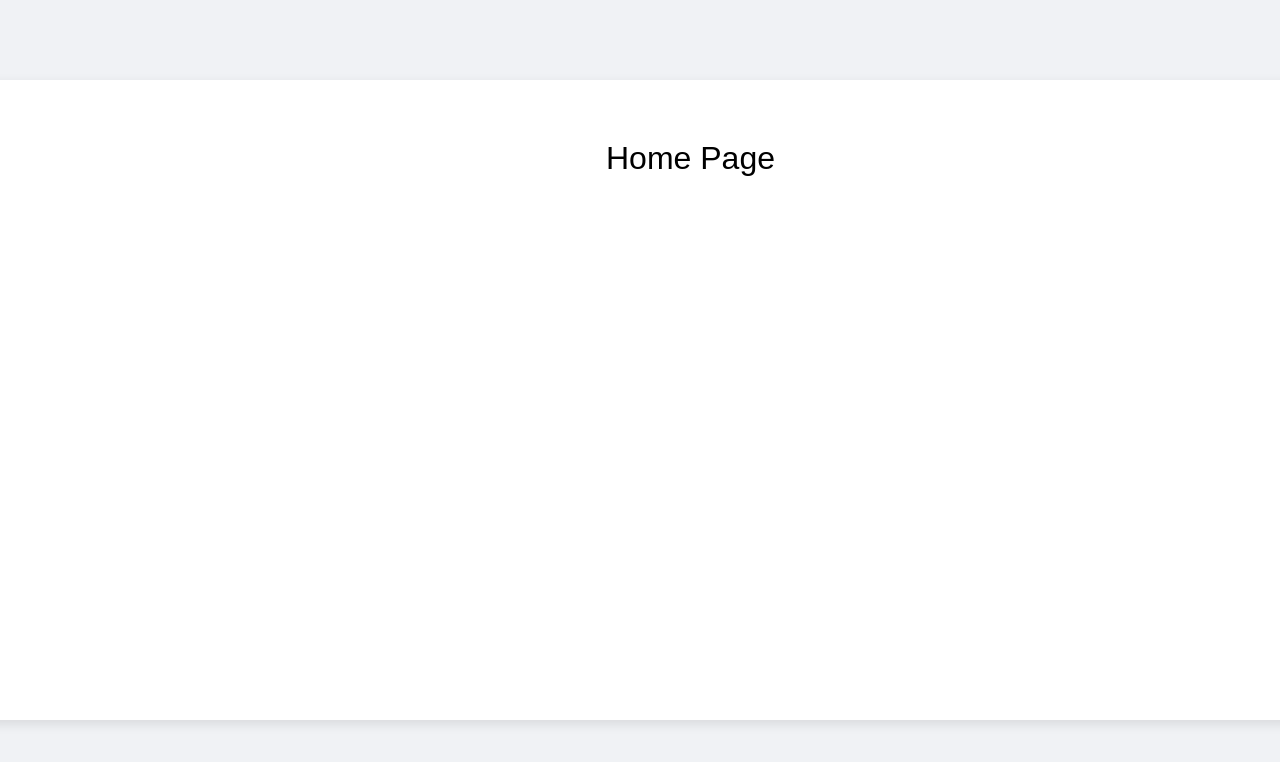
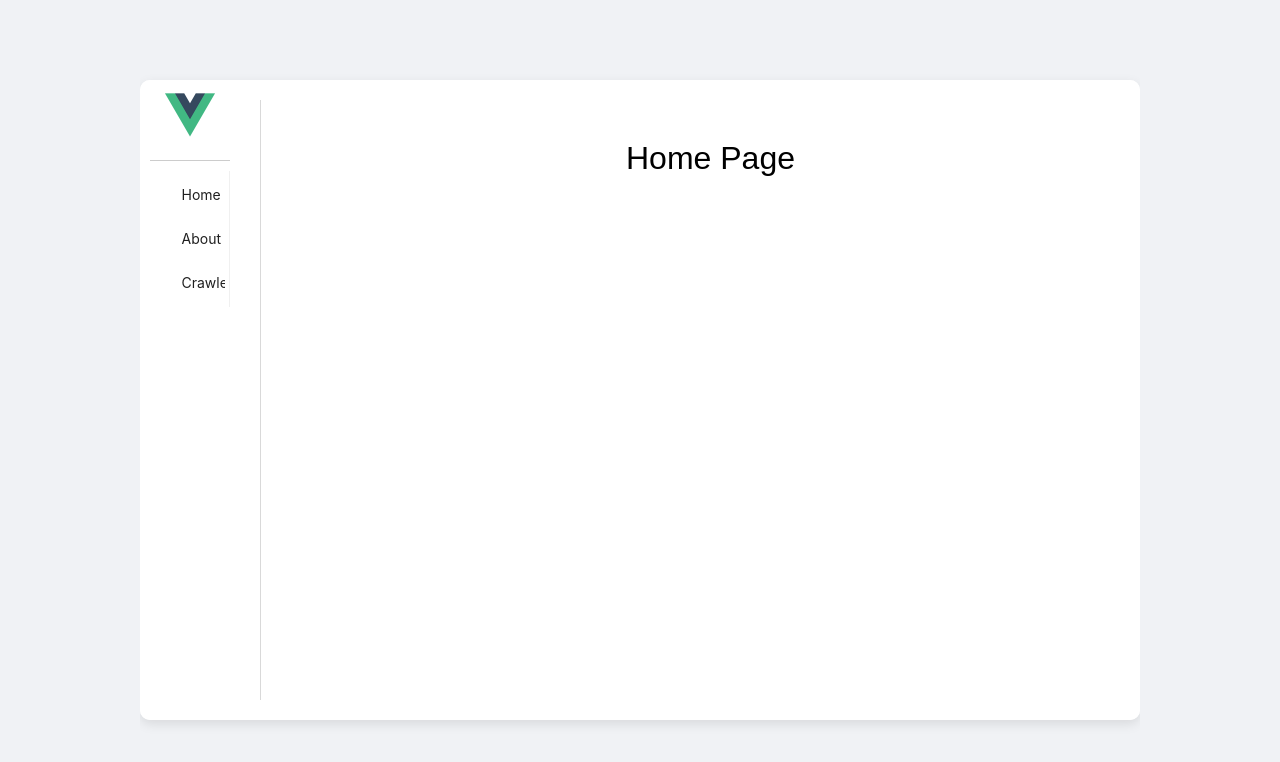
Before and after one commit to Weiliyoung/uninews_admin_web, a Vue app: page / in a window 1280 px wide. Shown: the top 762 px of the page. Built offline with nearby package versions, Linux system fonts and the light colour scheme.

Commit message:
添加了logo，修改样式

```diff
--- a/src/App.vue
+++ b/src/App.vue
@@ -37,7 +37,7 @@ export default {
   display: flex;
   width: 90%; /* 使用百分比来设置宽度 */
   max-width: 1800px; /* 设置最大宽度 */
-  min-width: 1500px; /* 设置最小宽度 */
+  min-width: 1000px; /* 设置最小宽度 */
   height: 80%; /* 使用百分比来设置高度 */
   max-height: 1000px; /* 设置最大高度 */
   border-radius: 10px; /* 增加圆角效果 */
@@ -50,7 +50,7 @@ export default {
 .divider {
   width: 1px;
   background-color: #d9d9d9;
-  margin: 0 0px;
+  margin: 20px 20px;
 }
 
 .content {
--- a/src/components/SideBarMenu.vue
+++ b/src/components/SideBarMenu.vue
@@ -5,6 +5,12 @@
       @mouseenter="isExpanded = true"
       @mouseleave="isExpanded = false"
   >
+    <router-link to="/">
+      <img src="@/assets/logo.png" alt="Home" class="logo-image"/>
+    </router-link>
+
+    <hr class="divider"/>
+
     <a-menu
         mode="vertical"
         :theme="'light'"
@@ -35,15 +41,60 @@ export default {
 </script>
 
 <style scoped>
+/* 覆盖 Ant Design Vue 的样式 */
+:where(.css-dev-only-do-not-override-19iuou).ant-menu-light.ant-menu-root.ant-menu-inline,
+:where(.css-dev-only-do-not-override-19iuou).ant-menu-light.ant-menu-root.ant-menu-vertical {
+  border-inline-end: 30px solid rgba(5, 5, 5, 0) !important; /* 覆盖样式 */
+}
+
+:where(.css-dev-only-do-not-override-19iuou).ant-menu-inline-collapsed {
+  width: 200px;
+}
+
+:where(.css-dev-only-do-not-override-19iuou).ant-menu-inline-collapsed >.ant-menu-item,
+:where(.css-dev-only-do-not-override-19iuou).ant-menu-inline-collapsed >.ant-menu-item-group>.ant-menu-item-group-list>.ant-menu-item,
+:where(.css-dev-only-do-not-override-19iuou).ant-menu-inline-collapsed >.ant-menu-item-group>.ant-menu-item-group-list>.ant-menu-submenu>.ant-menu-submenu-title,
+:where(.css-dev-only-do-not-override-19iuou).ant-menu-inline-collapsed >.ant-menu-submenu>.ant-menu-submenu-title {
+  inset-inline-start: 10px;
+  padding-inline: calc(50% - 200px);
+  text-overflow: clip;
+}
+:where(.css-dev-only-do-not-override-19iuou).ant-menu-inline >.ant-menu-item,
+:where(.css-dev-only-do-not-override-19iuou).ant-menu-vertical >.ant-menu-item,
+:where(.css-dev-only-do-not-override-19iuou).ant-menu-inline >.ant-menu-submenu>.ant-menu-submenu-title,
+:where(.css-dev-only-do-not-override-19iuou).ant-menu-vertical >.ant-menu-submenu>.ant-menu-submenu-title {
+  height: 62px;
+  line-height: 100px;
+}
+
 .sidebar {
   height: 100%;
   width: 100px; /* 调整初始宽度 */
   transition: width 0.3s;
   background-color: #fff; /* 设置背景颜色为白色 */
+  display: flex;
+  flex-direction: column; /* 垂直排列 */
+  align-items: center; /* 居中对齐 */
 }
 
 .sidebar.expanded {
   width: 200px; /* 调整展开后的宽度 */
+}
+
+.logo-image {
+  width: 100%; /* 设置图片宽度 */
+  max-width: 50px; /* 设置最大宽度 */
+  height: auto; /* 自动调整高度 */
+  cursor: pointer; /* 鼠标悬停时显示指针 */
+  margin-bottom: 10px; /* 图片和导航栏之间的间距 */
+  padding-top: 10px;
+}
+
+.divider {
+  width: 80%; /* 设置分割线的宽度 */
+  border: 0;
+  border-top: 1px solid #ccc; /* 设置分割线的样式 */
+  margin: 10px 0; /* 设置分割线的上下间距 */
 }
 
 a-menu {
@@ -58,7 +109,7 @@ a-menu-item {
   display: flex;
   align-items: center;
   justify-content: center; /* 使文字水平居中 */
-  color: #000; /* 设置字体颜色为黑色 */
+  color: #000 !important; /* 设置字体颜色为黑色 */
 }
 
 a-menu-item:hover {
@@ -72,6 +123,15 @@ a-menu-item::after {
 @media (max-width: 768px) {
   .sidebar {
     width: 100%;
+    height: auto;
+  }
+
+  .sidebar.expanded {
+    width: 100%;
+  }
+
+  a-menu {
+    height: auto;
   }
 }
 </style>
```
